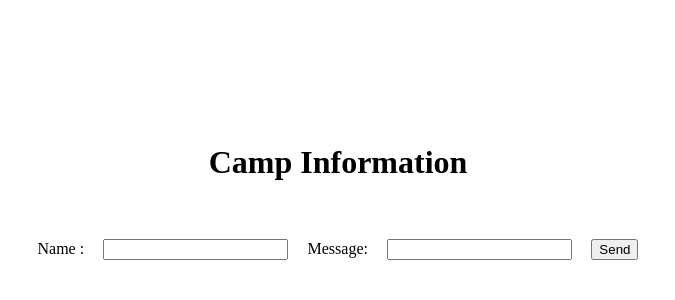
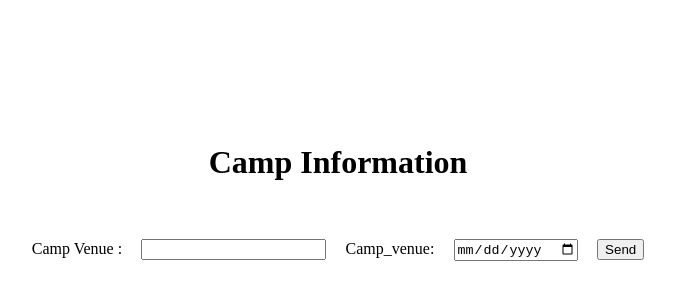
Before and after one commit to nagarjun10/Formapp, a React (Create React App) app: page / in a window 1280 px wide. Shown: the part 112-412 px from the top of the page, without its empty margins (302-977 px from the left). Built offline with nearby package versions, Linux system fonts and the light colour scheme.

Commit message:
form commit

```diff
--- a/src/form.js
+++ b/src/form.js
@@ -33,7 +33,7 @@ export default class Form extends Component {
     return (
       <div>
         <form onSubmit={this.handleSubmit}>
-          <label>Name :</label>
+          <label>Camp Venue :</label>
           <input
             type="text"
             name="name"
@@ -41,9 +41,9 @@ export default class Form extends Component {
             value={this.state.name}
           />
 
-          <label>Message:</label>
+          <label>Camp_venue:</label>
           <input
-            type="text"
+            type="Date"
             name="message"
             onChange={this.handleChange}
             value={this.state.message}
--- a/src/serviceWorker.js
+++ b/src/serviceWorker.js
@@ -69,7 +69,7 @@ const isLocalhost = Boolean(
                   // but the previous service worker will still serve the older
                   // content until all client tabs are closed.
                   console.log(
-                    'New content is available and will be used when all '+ 'tabs for this page are closed. See http://bit.ly/CRA-PWA.'
+                    'New content is available and will be used when all tabs for this page are closed. See http://bit.ly/CRA-PWA.'
                     );
 
                     // Execute callback
```
